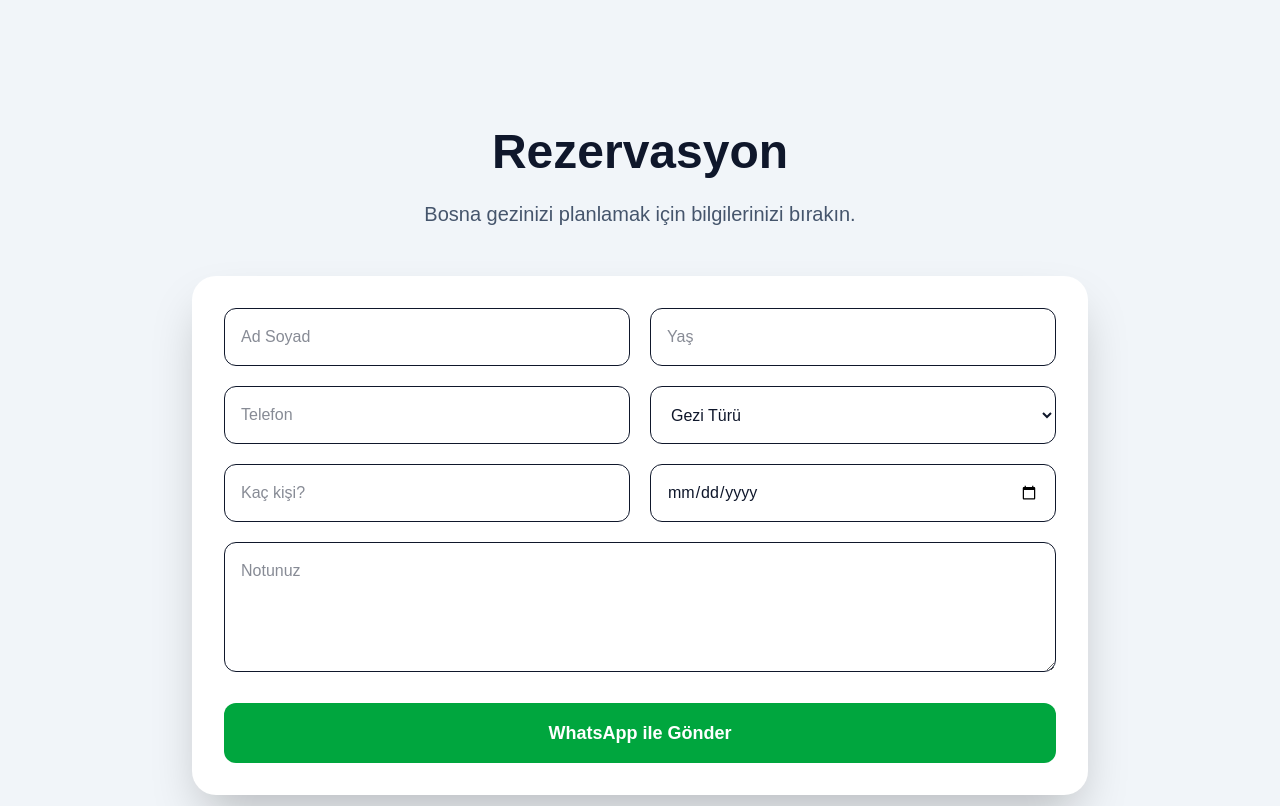
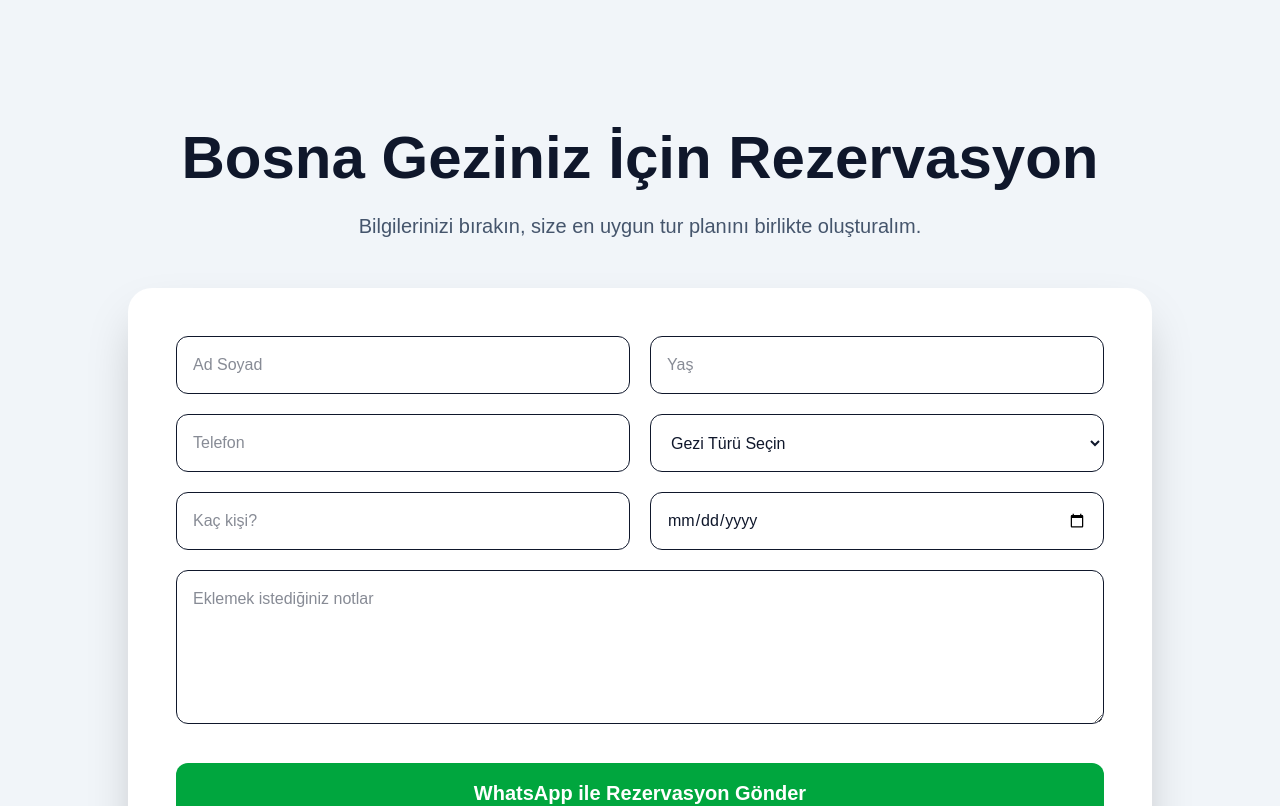
Before and after one commit to tarikakar/bosna-rehberi, a Next.js app: page /components/Rezervasyon in a window 1280 px wide. Shown: the top 806 px of the page. Built offline with nearby package versions, Linux system fonts and the light colour scheme.

Commit message:
Rezervasyon sayfasi eklendi

```diff
--- a/app/components/Rezervasyon/page.tsx
+++ b/app/components/Rezervasyon/page.tsx
@@ -18,7 +18,7 @@ export default function ReservationPage() {
   const sendWhatsApp = () => {
 
     const message = `
-Merhaba, rezervasyon hakkında bilgi almak istiyorum.
+Merhaba, Bosna turu için rezervasyon bilgisi almak istiyorum.
 
 Ad Soyad: ${form.name}
 Yaş: ${form.age}
@@ -39,24 +39,29 @@ Not: ${form.note}
 
 
   return (
+
     <main className="min-h-screen bg-slate-100 dark:bg-slate-950 py-32 px-6">
 
 
-      <div className="max-w-4xl mx-auto">
+      <div className="max-w-5xl mx-auto">
 
 
-        <h1 className="text-5xl font-extrabold text-center text-slate-900 dark:text-white mb-6">
-          Rezervasyon
-        </h1>
+        <div className="text-center mb-12">
+
+          <h1 className="text-5xl md:text-6xl font-extrabold text-slate-900 dark:text-white mb-6">
+            Bosna Geziniz İçin Rezervasyon
+          </h1>
 
 
-        <p className="text-center text-xl text-slate-600 dark:text-slate-300 mb-12">
-          Bosna gezinizi planlamak için bilgilerinizi bırakın.
-        </p>
+          <p className="text-xl text-slate-600 dark:text-slate-300">
+            Bilgilerinizi bırakın, size en uygun tur planını birlikte oluşturalım.
+          </p>
+
+        </div>
 
 
 
-        <div className="bg-white dark:bg-slate-900 rounded-3xl shadow-2xl p-8">
+        <div className="bg-white dark:bg-slate-900 rounded-3xl shadow-2xl p-8 md:p-12">
 
 
           <div className="grid md:grid-cols-2 gap-5">
@@ -71,6 +76,7 @@ Not: ${form.note}
 
             <input
               placeholder="Yaş"
+              type="number"
               className="p-4 rounded-xl border bg-white text-slate-900 dark:bg-slate-800 dark:text-white"
               onChange={(e)=>setForm({...form,age:e.target.value})}
             />
@@ -88,7 +94,7 @@ Not: ${form.note}
               onChange={(e)=>setForm({...form,tour:e.target.value})}
             >
 
-              <option>Gezi Türü</option>
+              <option>Gezi Türü Seçin</option>
               <option>Mostar Turu</option>
               <option>Saraybosna Turu</option>
               <option>Travnik & Yayçe Turu</option>
@@ -98,6 +104,7 @@ Not: ${form.note}
 
             <input
               placeholder="Kaç kişi?"
+              type="number"
               className="p-4 rounded-xl border bg-white text-slate-900 dark:bg-slate-800 dark:text-white"
               onChange={(e)=>setForm({...form,people:e.target.value})}
             />
@@ -114,18 +121,19 @@ Not: ${form.note}
 
 
           <textarea
-            placeholder="Notunuz"
-            rows={4}
+            placeholder="Eklemek istediğiniz notlar"
+            rows={5}
             className="w-full mt-5 p-4 rounded-xl border bg-white text-slate-900 dark:bg-slate-800 dark:text-white"
             onChange={(e)=>setForm({...form,note:e.target.value})}
           />
 
 
+
           <button
             onClick={sendWhatsApp}
-            className="w-full mt-6 bg-green-600 hover:bg-green-700 text-white py-4 rounded-xl text-lg font-bold"
+            className="w-full mt-8 bg-green-600 hover:bg-green-700 text-white py-4 rounded-xl text-xl font-bold transition"
           >
-            WhatsApp ile Gönder
+            WhatsApp ile Rezervasyon Gönder
           </button>
 
 
@@ -134,6 +142,8 @@ Not: ${form.note}
 
       </div>
 
+
     </main>
+
   );
 }
```
